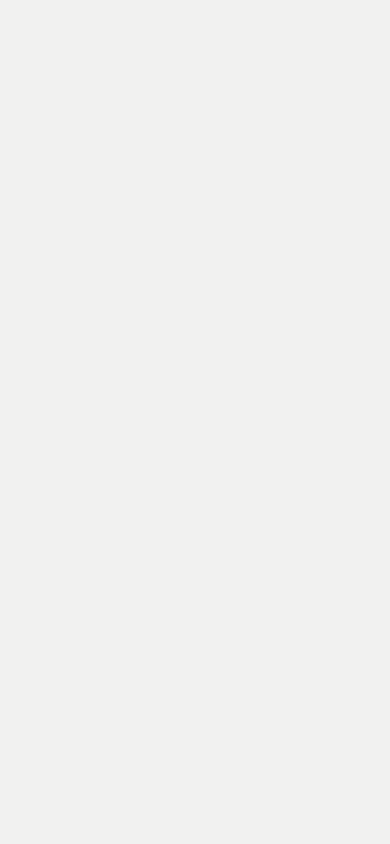
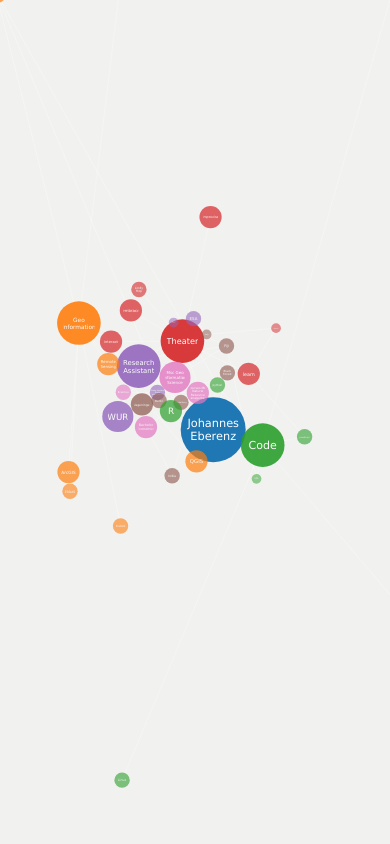
Before and after one commit to johanez/d3graph, a plain HTML site: page index.html in a window 390 px wide. Shown: the top 844 px of the page. Drawn offline with Linux system fonts and the light colour scheme; animation ran at ten frames a second.

Commit message:
resize responsive

```diff
--- a/force.js
+++ b/force.js
@@ -1,19 +1,15 @@
-var width =window.innerWidth,
-	height=window.innerHeight-20;
+var wWidth =window.innerWidth,
+	wHeight=window.innerHeight-20;
+var fixWidth = 1200,
+	fixHeight= fixWidth*(wHeight/wWidth);
+
 
 var svg = d3.select("body")
-   .append("div")
-   // container fopr responsive svhg resizing
-   .classed("svg-container", true)
-   .append("svg")
+   .append("svg:svg")
       .classed("svg-content-responsive", true)
-       // .attr({
-       //   "width": "100%",
-       //   "height": "100%"
-       // })
-      .attr("viewBox", "0 0 " + 600*(width/height) + " " + 900*(height/width))//.attr("viewBox", "0 0 " + width + " " + height )
-      //.attr("viewBox", "0 0 " + width + " " + height)//.attr("viewBox", "0 0 " + width + " " + height )
-      .attr("preserveAspectRatio", "xMidYMid meet")
+      // aspect acording to window, widthFixed for the viewbox  scaling
+      .attr("viewBox", "0 0 " + fixWidth + " " + fixHeight)
+      .attr("preserveAspectRatio", "xMaxYMin meet")
       .attr("pointer-events", "all");
   // /  .call(d3.behavior.zoom().on("zoom", resize));
 
@@ -45,8 +41,7 @@ var force = d3.layout.force()
     .charge(-300)
     .linkStrength(0.3)
     .friction(0.9)
-    //.size([width, height]);
-    .size([900, 900*(height/width)]);
+    .size([fixWidth, fixHeight]);
 
 queue()
   .defer(d3.csv, "data/nodes1.csv", function(d){
@@ -176,6 +171,18 @@ function ready(error, nodesJson, linksJson) {
       });
     };
   }
+  function resize() {
+  	wWidth = window.innerWidth,
+  	wHeight = window.innerHeight-20;
+  	fixHeight= fixWidth*(wHeight/wWidth);
+  	svg.attr("viewBox", "0 0 " + fixWidth + " " +fixHeight);
+  	force.size([fixWidth,fixHeight]);
+  	console.log(svg.attr("viewBox"));
+  	console.log(force.size());
+  }
+
+  resize;
+  d3.select(window).on("resize", resize);
 
   function tick() {
     link
@@ -195,18 +202,6 @@ function ready(error, nodesJson, linksJson) {
     node.attr("transform", function(d) { return "translate(" + d.x + "," + d.y + ")"; });
     node.each(collide(0.5));
   }
-
-  function resize() {
-  	width = window.innerWidth,
-  	height = window.innerHeight-20;
-  	svg.attr("viewBox", "0 0 " +  900 + " " + 900*(height/width));
-  	force.size([width, height]);
-  	console.log(svg.attr("viewBox"));
-  	console.log(force.size());
-  }
-//  svg.call(d3.behavior.zoom().on("zoom", resize));
-  resize;
-  d3.select(window).on("resize", resize);
 
   force
     .linkDistance(function(d){
--- a/index.html
+++ b/index.html
@@ -3,9 +3,13 @@
 	<meta charset="utf-8">
 	<style>
 	body {
+  		width: 100%;
+  		height: 100%;
+  		margin: 0;
+  		padding: 0;
 		color:#fff;
 		background: #f1f1f0;
-		font-family: "Ubuntu", Helvetica
+		font-family: "Pt Sans", Verdana, sans-serif, Helvetica
 	}
 	.link {
 		stroke: #f8f8f5;
@@ -22,7 +26,6 @@
 		opacity: 1;
 		pointer-events: none;
 		color: #fff;
-
 	}
 	</style>
 </head>
@@ -30,4 +33,5 @@
 	<script src="js/d3/d3.v3.min.js"></script>
 	<script src="js/d3/queue.v1.min.js"></script>
 	<script src="force.js"></script>
+	<!-- <div class="svg-container"></div> -->
 </body>
```
